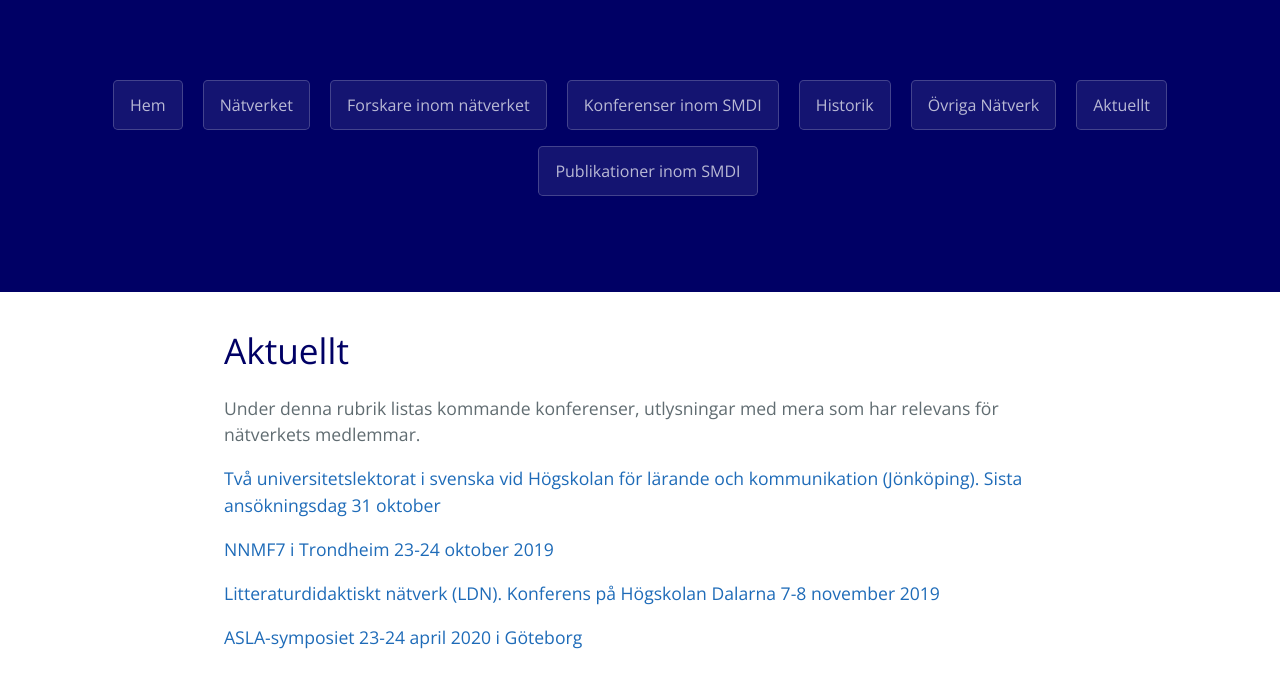
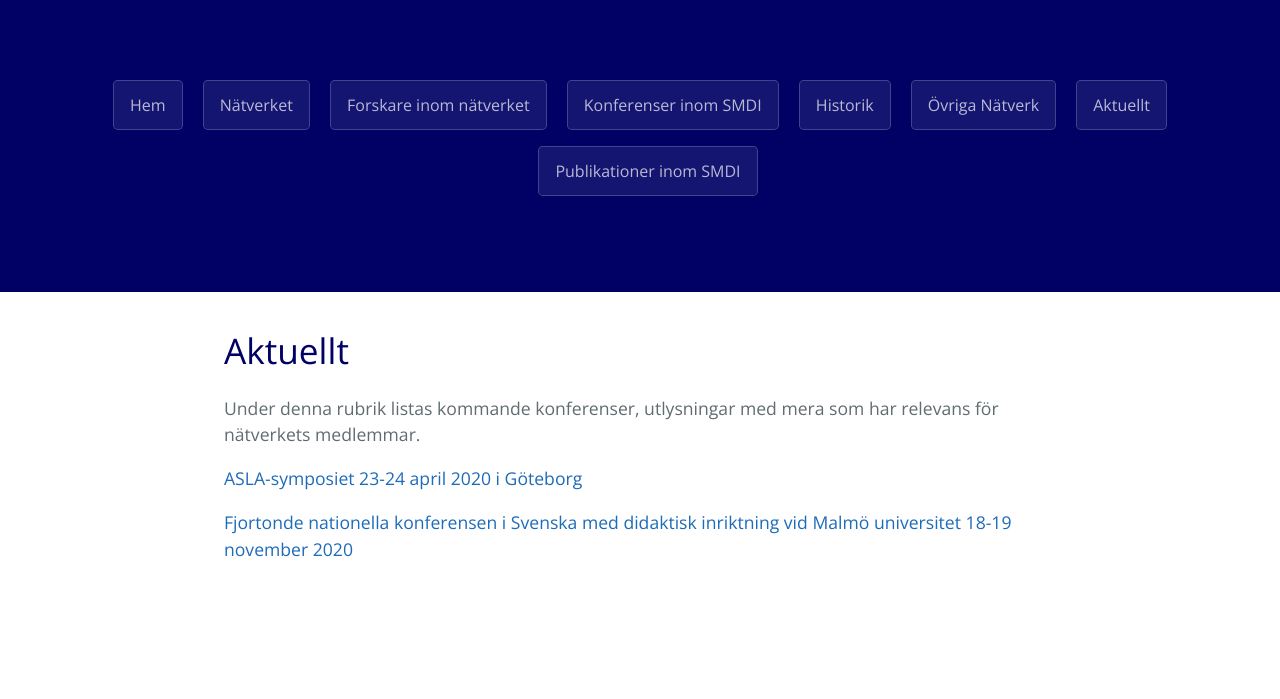
Before and after one commit to smdihemsida/smdihemsida.github.io, a Jekyll site: the page built from aktuellt.md, in a window 1280 px wide. Shown: the part 230-929 px from the top of the page. Built offline with Jekyll 4.4.1, drawn with Linux system fonts in a browser that asks for light colours; our own code applies the rules of GitHub Pages for plain Markdown files; after the commit the page ends 900 px from its top, so only the background shows below that.

Commit message:
Update aktuellt.md

```diff
--- a/aktuellt.md
+++ b/aktuellt.md
@@ -6,10 +6,6 @@ layout: pages
 
 Under denna rubrik listas kommande konferenser, utlysningar med mera som har relevans för nätverkets medlemmar.
 
-[Två universitetslektorat i svenska vid Högskolan för lärande och kommunikation (Jönköping). Sista ansökningsdag 31 oktober](https://ju.varbi.com/se/what:job/jobID:290026/where:3/?token=30ba96a54fda048fdbd10d6c0e802602)
+[ASLA-symposiet 23-24 april 2020 i Göteborg](https://asla2020.wordpress.com/)
 
-[NNMF7 i Trondheim 23-24 oktober 2019](https://www.ntnu.no/nnmf7)
-
-[Litteraturdidaktiskt nätverk (LDN). Konferens på Högskolan Dalarna 7-8 november 2019](https://www.du.se/ldn2019)
-
-[ASLA-symposiet 23-24 april 2020 i Göteborg](https://asla2020.wordpress.com/)
+[Fjortonde nationella konferensen i Svenska med didaktisk inriktning vid Malmö universitet 18-19 november 2020](https://www.delegia.com/app/netattm/attendee/page/96154)
```
